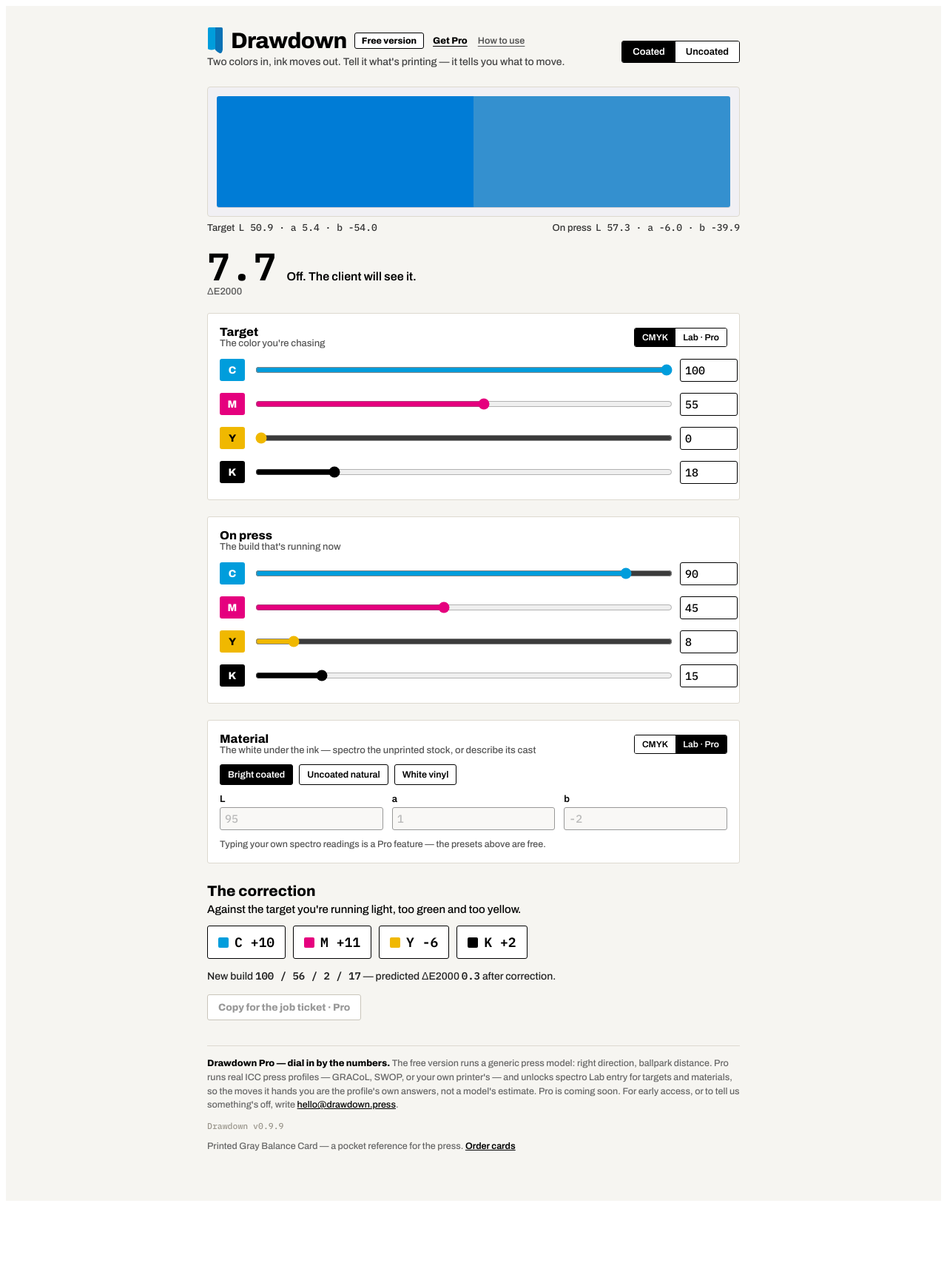
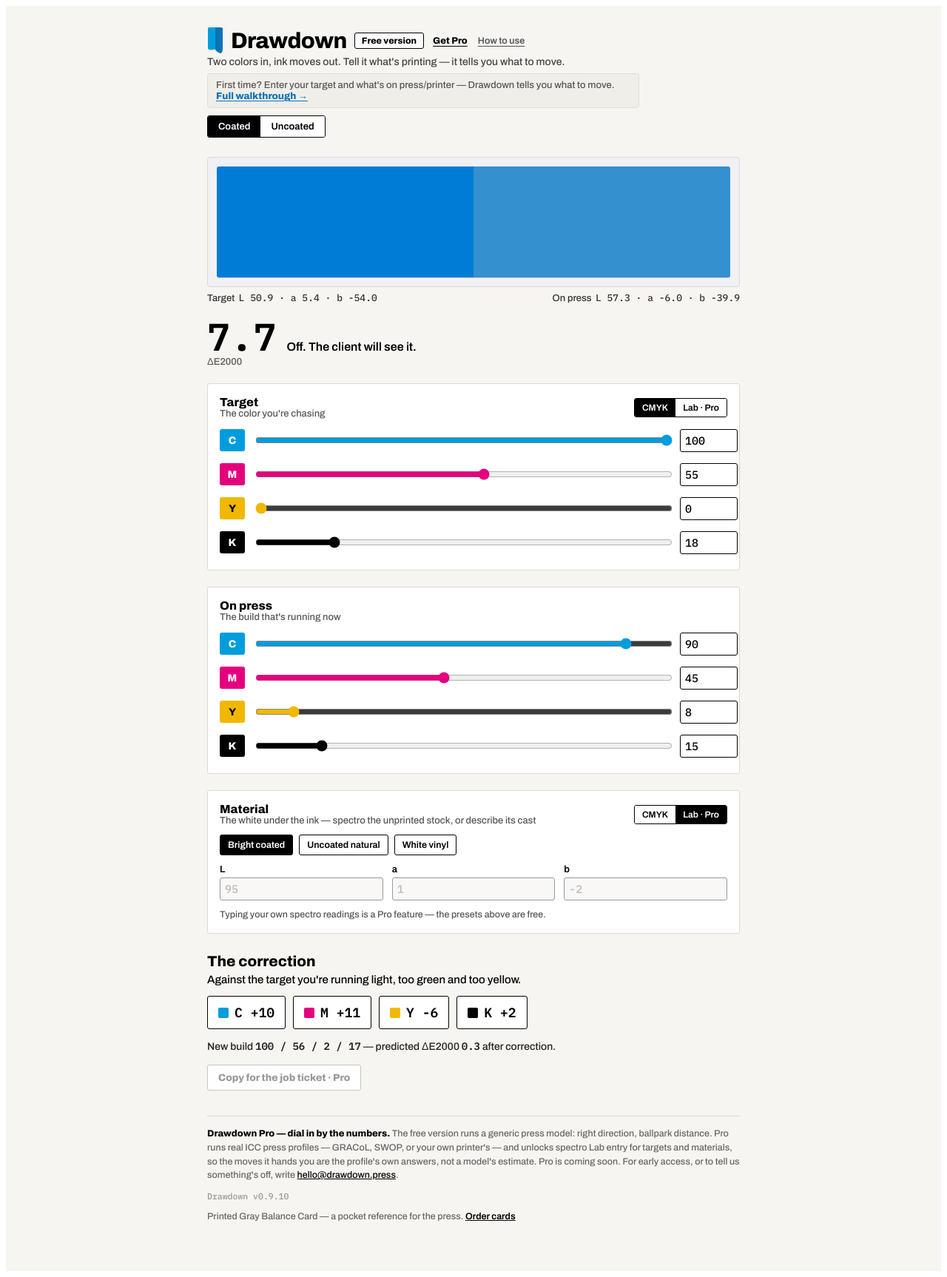
Before and after one commit to drawdown-press/drawdown, a React (Vite) app: page / in a window 1280 px wide. Shown: the whole page at 74% size. Before the commit the page ends 1631 px from the top, so only its background shows below. Built offline with nearby package versions, Linux system fonts and the light colour scheme.

Commit message:
Add first time text

```diff
--- a/src/App.jsx
+++ b/src/App.jsx
@@ -185,7 +185,7 @@ function solveCorrection(current, targetLab, gain, paper, lut, matLab) {
 const TIER = "free"; // "free" | "pro" | "shop" — set by the license key
 const SHOP_NAME = ""; // shop-license name; shown on the badge and job tickets when TIER is "shop"
 const isPro = TIER === "pro" || TIER === "shop"; // Pro features unlock for both paid tiers
-const VERSION = "0.9.9"; // bumped with every release; shown in the footer
+const VERSION = "0.9.10"; // bumped with every release; shown in the footer
 const CONTACT = "hello@drawdown.press"; // used by the footer pitch, About page, and card buy link
 const PRO_URL = ""; // paste your checkout page URL here when it exists; empty scrolls to the pitch
 const CARD_URL = "https://drawdownpress.lemonsqueezy.com"; // store front — card options live here
@@ -469,6 +469,8 @@ export default function Drawdown() {
         .about li { font-size: 14.5px; line-height: 1.6; margin-bottom: 7px; }
         .propill { font-size: 11px; font-weight: 700; background: #000; color: #fff; padding: 2px 7px; border-radius: 3px; vertical-align: middle; margin-left: 6px; }
         .tag { font-size: 14px; color: #444; margin-top: 2px; }
+        .firsttime { font-size: 13px; color: #555; margin-top: 8px; background: #EFEEE8; border: 1px solid #E0DDD4; border-radius: 4px; padding: 8px 11px; max-width: 560px; }
+        .ftlink { font-family: 'Archivo', sans-serif; font-weight: 700; font-size: 13px; background: none; border: 0; padding: 0; cursor: pointer; color: #0A72B5; text-decoration: underline; text-underline-offset: 2px; }
         .seg { display: inline-flex; border: 1.5px solid #000; border-radius: 3px; overflow: hidden; }
         .seg button { font-family: 'Archivo'; font-weight: 600; font-size: 13px; padding: 7px 14px; background: #fff; border: 0; cursor: pointer; }
         .seg button.on { background: #000; color: #fff; }
@@ -579,6 +581,12 @@ export default function Drawdown() {
               </button>
             </div>
             <div className="tag">Two colors in, ink moves out. Tell it what's printing — it tells you what to move.</div>
+            {page === "app" && (
+              <div className="firsttime">
+                First time? Enter your target and what's on press/printer — Drawdown tells you what to move.{" "}
+                <button className="ftlink" onClick={() => setPage("about")}>Full walkthrough →</button>
+              </div>
+            )}
           </div>
           {isPro ? (
             <select
```
